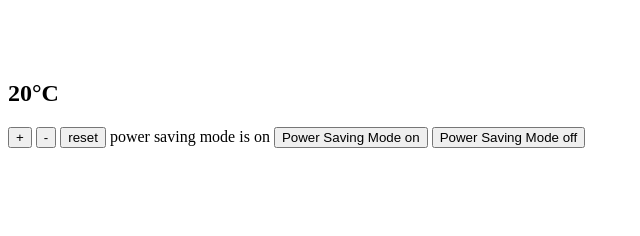
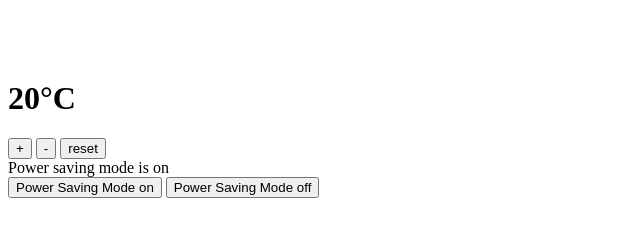
Before and after one commit to pav0107/thermostat-jest, a website with bundled scripts: page index.html in a window 1280 px wide. Shown: the whole page, without its empty margins (0-640 px from the left). Built offline with nearby package versions, Linux system fonts and the light colour scheme; no server answers.

Commit message:
changes to hmtl structure and rounded temperature

```diff
--- a/index.html
+++ b/index.html
@@ -5,18 +5,24 @@
     <link rel="stylesheet" href="style.css">
   </head>
   <body>
-    <h1 id="current-outdoor-temp" class="hidden">Current outdoor temperature: <span id="current-temperature">20</span><span>&#176;</span>C</h1>
-    <section>
+    <div id="outdoor-temp">
+      <h1 id="current-outdoor-temp" class="hidden">Current outdoor temperature: <span id="current-temperature">20</span><span>&#176;</span>C</h1>
+    </div>
+    <div id="thermostat-temp">
       <h1><span id="temperature"></span><span>&#176;</span>C</h1>
-      <p>
-        <button id="temperature-up">+</button>
+    </div>
+    <div id="temp-change">
+      <button id="temperature-up">+</button>
         <button id="temperature-down">-</button>
         <button id="temperature-reset">reset</button>
-        power saving mode is <span id="power-saving-status">on</span>
-        <button id="powersaving-on">Power Saving Mode on</button>
-        <button id="powersaving-off">Power Saving Mode  off</button>
-      </p>
-    </section>
+    </div>
+    <div id="power-saving-mode">
+      Power saving mode is <span id="power-saving-status">on</span>
+    </div>
+    <div id="power-saving-change">
+      <button id="powersaving-on">Power Saving Mode on</button>
+      <button id="powersaving-off">Power Saving Mode  off</button>
+    </div>
 
     <script type="module" src="./thermostat.js"></script>
     <script type="module" src="./interface.js"></script>
--- a/interface.js
+++ b/interface.js
@@ -90,7 +90,10 @@ document.addEventListener('DOMContentLoaded', () => {
 
       fetch(url)
         .then((response) => response.json())
-        .then((data) => (currentTemperatureEl.innerText = data.main.temp));
+        .then(
+          (data) =>
+            (currentTemperatureEl.innerText = Math.round(data.main.temp))
+        );
       currentOutdoorTemp.classList.remove('hidden');
       currentOutdoorTemp.classList.add('shown');
     });
```
